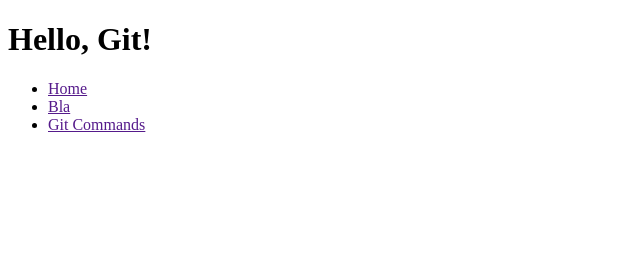
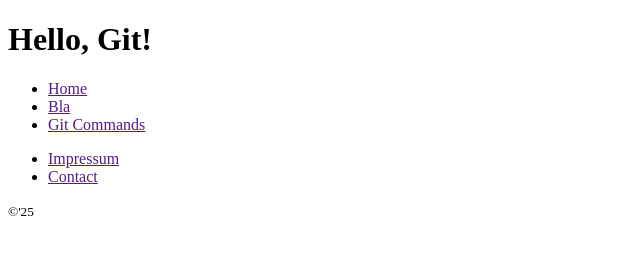
Before and after one commit to ReynkeDeVos/wdg23-git-intro, a plain HTML site: page index.html in a window 1280 px wide. Shown: the whole page, without its empty margins (0-640 px from the left). Drawn offline with Linux system fonts and the light colour scheme.

Commit message:
add footer

```diff
--- a/index.html
+++ b/index.html
@@ -16,5 +16,13 @@
         </ul>
       </nav>
     </header>
+
+    <footer>
+      <ul>
+        <li><a href="">Impressum</a></li>
+        <li><a href="">Contact</a></li>
+      </ul>
+      <small>©'25</small>
+    </footer>
   </body>
 </html>
```
